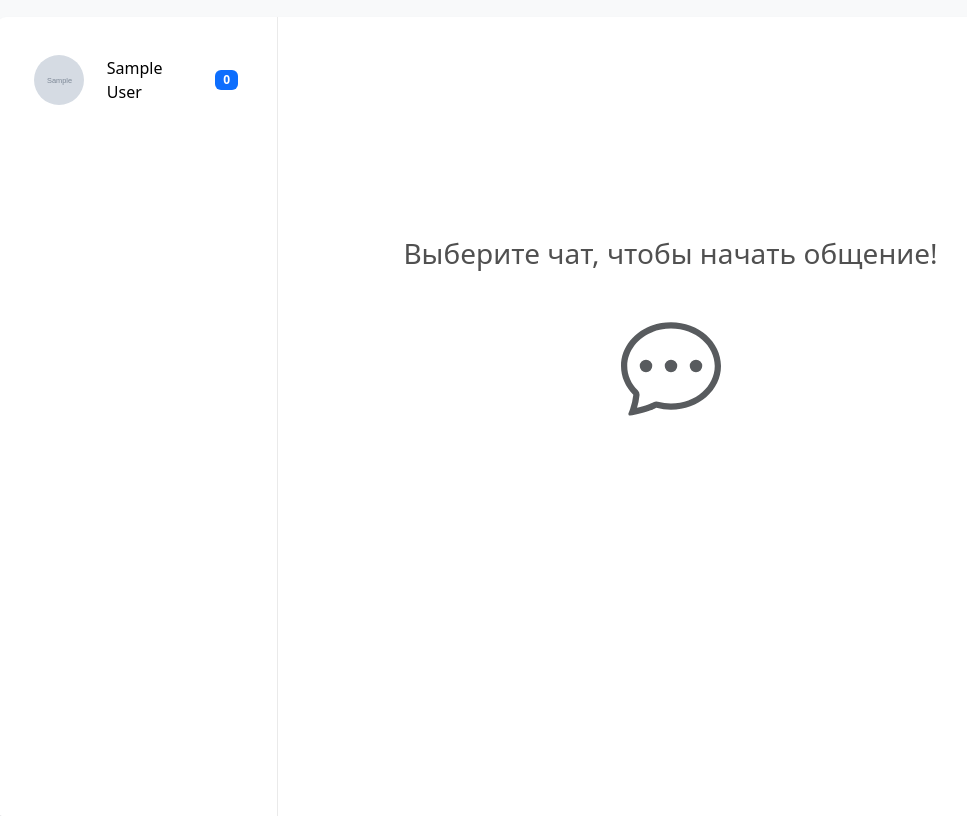
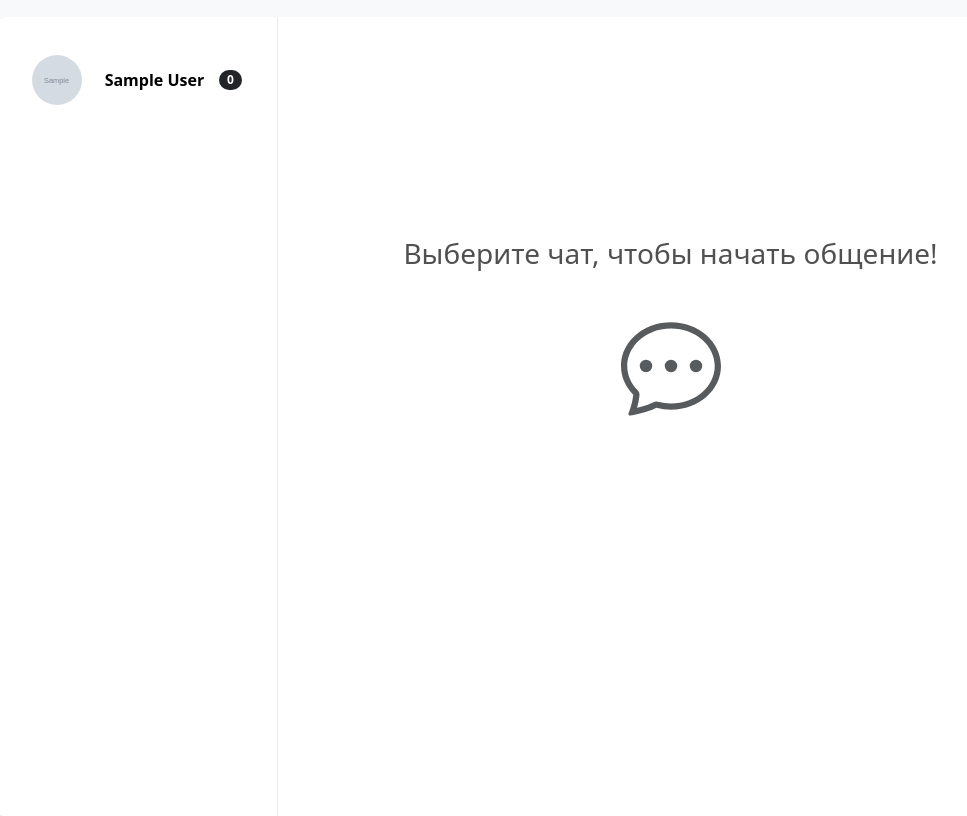
Before and after one commit to nad-usik/Learning-platform, a Django app: page /chat/ in a window 1280 px wide. Shown: the part 63-879 px from the top of the page, without its empty margins (110-1077 px from the left). Run offline with Django 5.2, Linux system fonts and the light colour scheme; a user stored in the database is signed in; tables that the repository leaves empty hold one stand-in row (values such as "Sample post"); grey boxes marked "Sample" are stand-in pictures; some libraries are stand-ins or nearby versions.

Commit message:
fix: Chat app fixed

```diff
--- a/learning_platform/Chat/templates/index.html
+++ b/learning_platform/Chat/templates/index.html
@@ -54,7 +54,18 @@
 
 .people-list .chat-list li .name {
     font-size: 15px
+
 }
+
+.people-list a {
+        text-decoration: none;
+    }
+    .people-list a:hover {
+        text-decoration: none;
+    }
+    .people-list .fw-bold {
+        text-decoration: none;
+    }
 
 .people-list .chat-list img {
 	width: 50px;
@@ -271,19 +282,15 @@
 					<ul class="list-unstyled chat-list mt-2 mb-0">
 						{% for user in connections %}
 						<a href="{% url 'chat_view' user.user.pk %}">
-							<li id="chat-list" class="" style="display: flex; align-items: center;">
-                                <div class="row">
-                                    <div class="col" style="display: flex; justify-content: center; align-items: center;">
-                                        <img src="{{ user.user.profile_photo.url }}" alt="avatar">
-                                    </div>
-								    <div class="col about" style="display: flex; justify-content: center; align-items: center;">
-									    <div class="" style="color: black;">{{ user.user.first_name }} {{ user.user.last_name }}</div>
-								    </div>
-                                    <div class="col" style="display: flex; justify-content: center; align-items: center;">
-                                        <span id="notification" class="badge text-bg-primary" style="margin-left: 25px;">0</span>
-                                    </div>
+                            <li id="chat-list" class="list-group-item d-flex justify-content-between align-items-center">
+                                <div class="">
+                                    <img src="{{ user.user.profile_photo.url }}" alt="avatar">
                                 </div>
-							</li>
+                                <div class="ms-2">
+                                  <div class="no-underline fw-bold text-center" style="color: black;">{{ user.user.first_name }} {{ user.user.last_name }}</div>
+                                </div>
+                                <span  id="notification" class="badge text-bg-dark rounded-pill">0</span>
+                            </li>
 						</a>
 						{% endfor %}
 					</ul>
@@ -305,7 +312,11 @@
 		</div>
 	</div>
 </div>
-
+<style>
+    .no-underline {
+        text-decoration: none !important;
+    }
+</style>
 <script>
 
     setInterval(get_notification, 1000)
```
